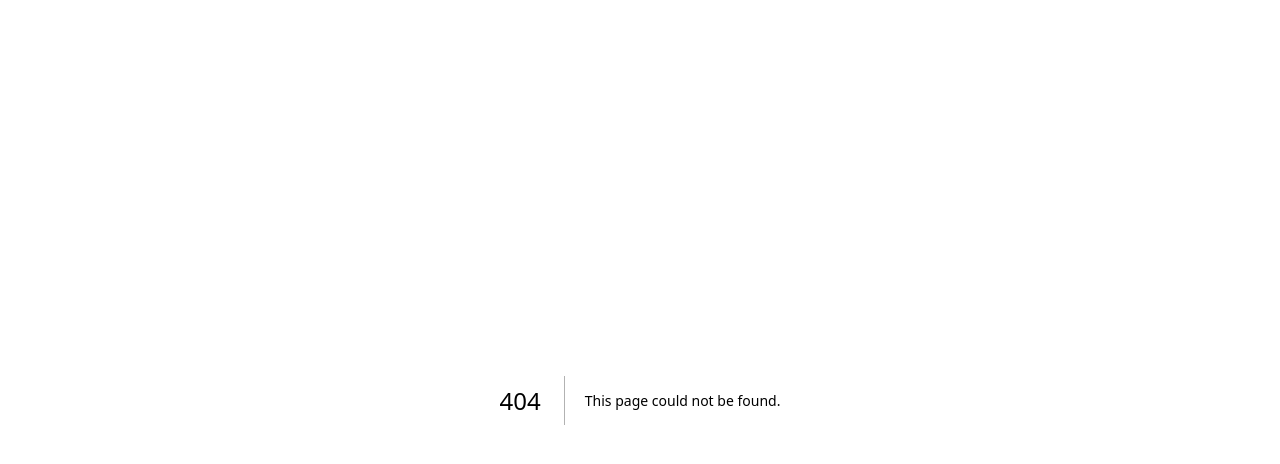
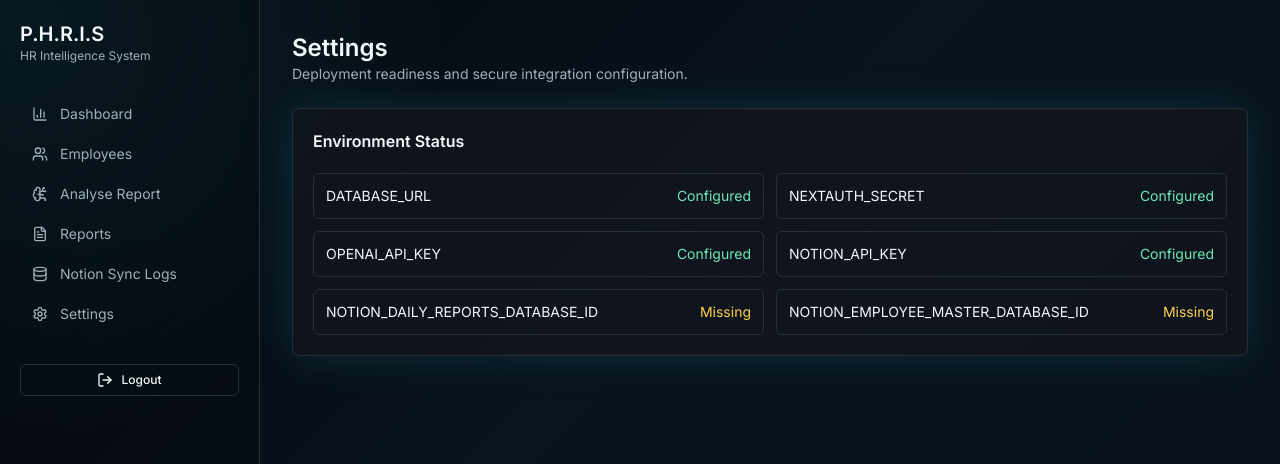
Before and after one commit to ProSyncHub/P.H.R.I.S, a Next.js app: page /dashboard/settings in a window 1280 px wide. Before the commit this address had no page. Shown: the top 464 px of the page. Built offline with nearby package versions, Linux system fonts and the light colour scheme; no server answers; sample sign-in values are in the browser's storage.

Commit message:
Add settings page

```diff
--- /dev/null
+++ b/app/(dashboard)/dashboard/settings/page.tsx
@@ -0,0 +1,32 @@
+import { Card, CardContent, CardHeader, CardTitle } from "@/components/ui/card";
+
+export default function SettingsPage() {
+  const env = [
+    ["DATABASE_URL", Boolean(process.env.DATABASE_URL)],
+    ["NEXTAUTH_SECRET", Boolean(process.env.NEXTAUTH_SECRET)],
+    ["OPENAI_API_KEY", Boolean(process.env.OPENAI_API_KEY)],
+    ["NOTION_API_KEY", Boolean(process.env.NOTION_API_KEY)],
+    ["NOTION_DAILY_REPORTS_DATABASE_ID", Boolean(process.env.NOTION_DAILY_REPORTS_DATABASE_ID)],
+    ["NOTION_EMPLOYEE_MASTER_DATABASE_ID", Boolean(process.env.NOTION_EMPLOYEE_MASTER_DATABASE_ID)]
+  ];
+
+  return (
+    <div className="space-y-6">
+      <div>
+        <h1 className="text-2xl font-semibold">Settings</h1>
+        <p className="text-sm text-muted-foreground">Deployment readiness and secure integration configuration.</p>
+      </div>
+      <Card>
+        <CardHeader><CardTitle>Environment Status</CardTitle></CardHeader>
+        <CardContent className="grid gap-3 md:grid-cols-2">
+          {env.map(([name, configured]) => (
+            <div key={String(name)} className="flex items-center justify-between rounded-md border p-3 text-sm">
+              <span>{name}</span>
+              <span className={configured ? "text-emerald-300" : "text-amber-300"}>{configured ? "Configured" : "Missing"}</span>
+            </div>
+          ))}
+        </CardContent>
+      </Card>
+    </div>
+  );
+}
```
